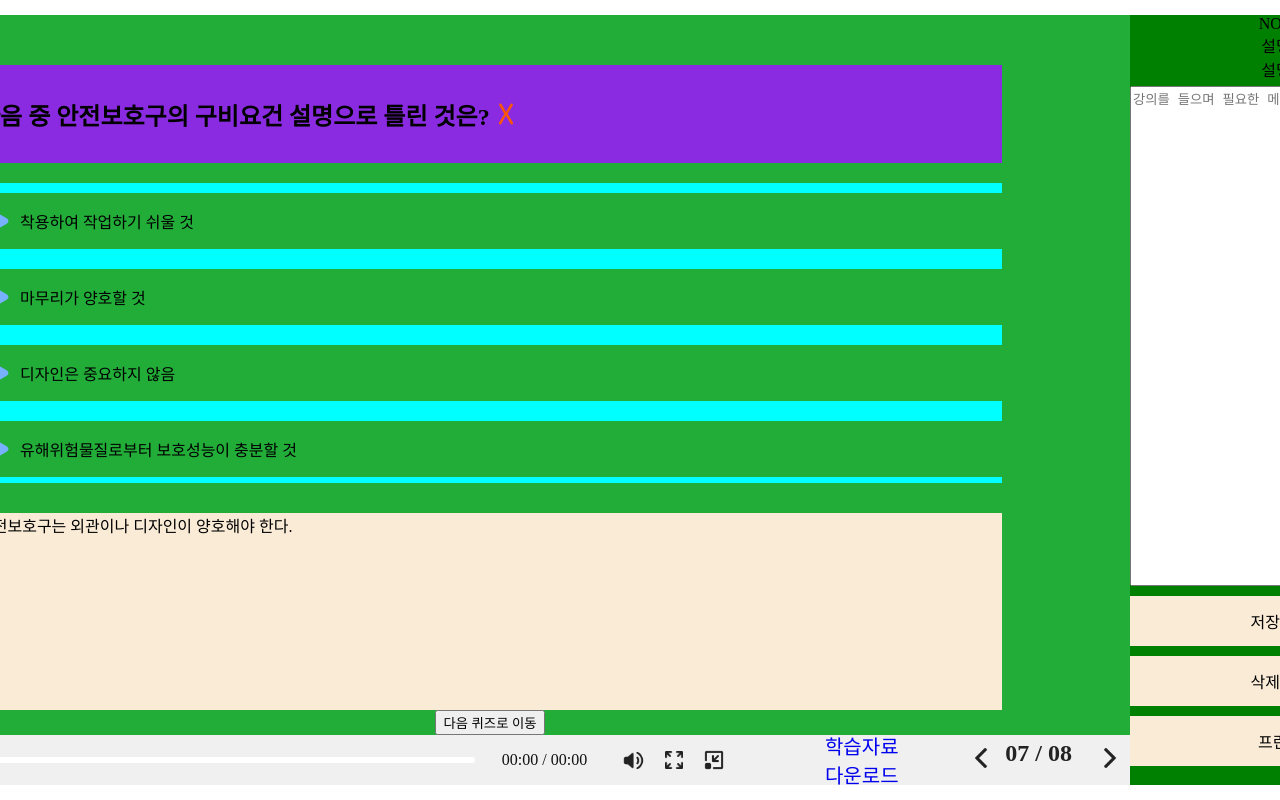
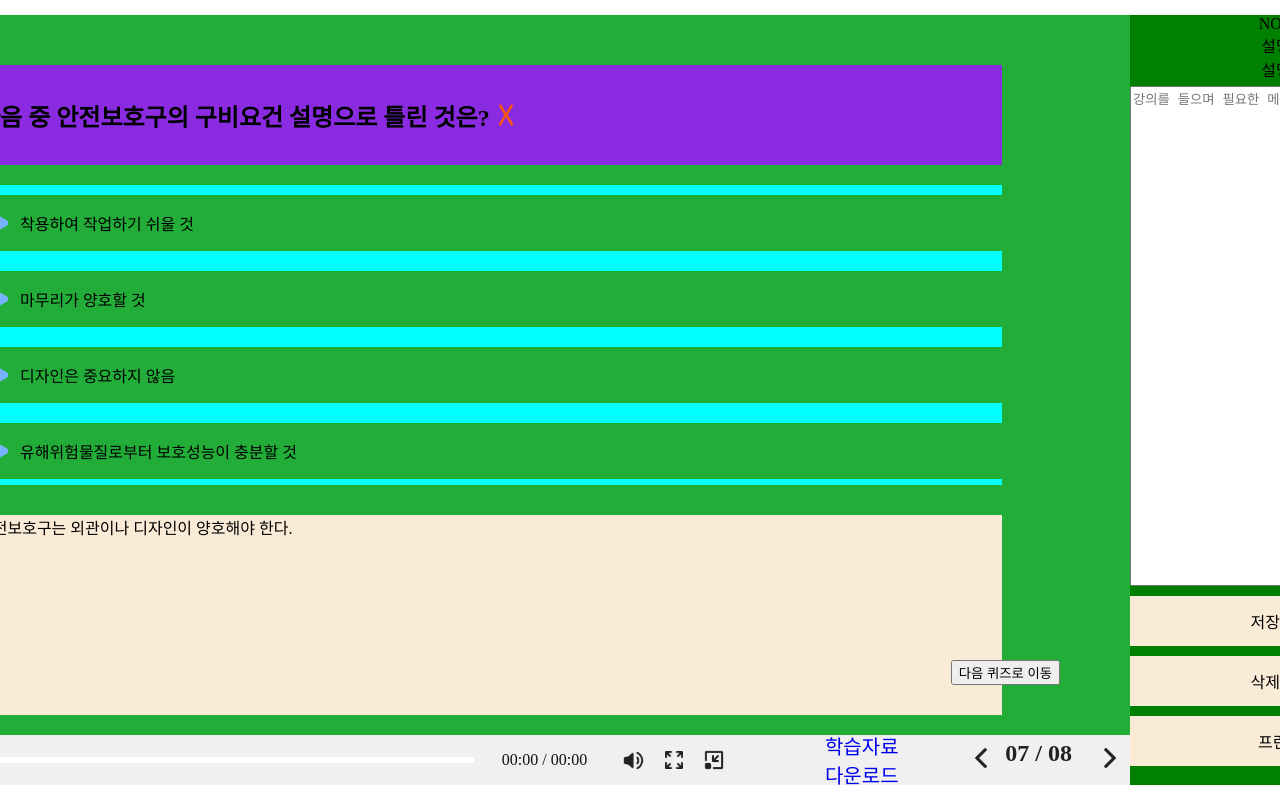
Before and after one commit to OliveLover/quizVideoPlayer, a plain HTML site: page 07.html in a window 1280 px wide. Both pictures are taken after a click on the element "착용하여 작업하기 쉬울 것". Drawn offline with nearby package versions, Linux system fonts and the light colour scheme; a web font is replaced by a local one.

Commit message:
Style : 다음퀴즈 버튼 위치 수정

```diff
--- a/07.html
+++ b/07.html
@@ -37,7 +37,7 @@
       <div id="wrap">
         <div id="myvideo">
           <div id="quizWrap"></div>
-          <div id="quizSolution"></div>
+          <!-- <div id="quizSolution"></div> -->
         </div>
         <div id="navBar">
           <div id="navBarWrap">
--- a/css/basic.css
+++ b/css/basic.css
@@ -80,6 +80,7 @@ body {
   display : flex;
   flex-direction: column;
   align-items: center;
+  position: relative;
   /* justify-content: center; */
 }
 
@@ -126,8 +127,15 @@ body {
 
 .explainQuiz{
   background-color: antiquewhite;
+  position: relative;
   width: 80%;
   height: 200px;
+}
+
+#nextButton {
+  position: absolute;
+  right: 70px;
+  bottom: 50px;
 }
 
 /************ index ************/
--- a/js/buildQuiz.js
+++ b/js/buildQuiz.js
@@ -28,7 +28,7 @@ function createQuiz(questionNumber) {
   quiz_txt += "</div>";
   quiz_txt += '<div class="choice">';
   quiz_txt += '<img src="./image/playBtn.png" onclick="checkAnswer(4)">';
-  quiz_txt += '<p onclick="chseckAnswer(4)">' + quizInfo[questionNumber][4].select + "</p>";
+  quiz_txt += '<p onclick="checkAnswer(4)">' + quizInfo[questionNumber][4].select + "</p>";
   quiz_txt += "</div>";
   quiz_txt += "</div>";
   quiz_txt += '<div class="explainQuiz"></div>'
```
